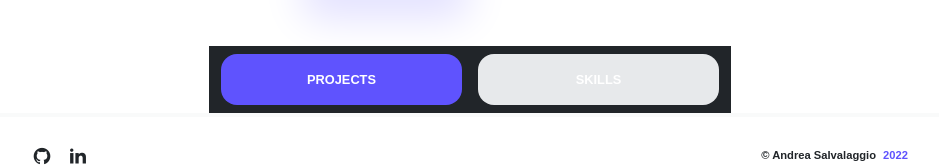
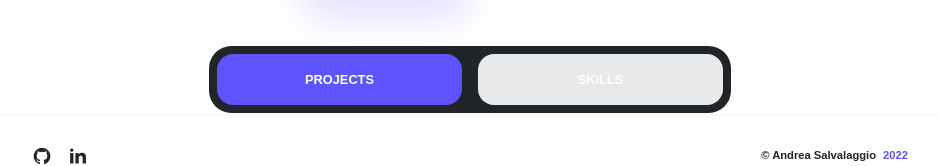
Before and after one commit to andrea-salvalaggio/my-portfolio, a Vue app: page / in a window 1280 px wide. Shown: the part 408-574 px from the top of the page, without its empty margins (170-1109 px from the left). Built offline with nearby package versions, Linux system fonts and the light colour scheme.

Commit message:
style: :art: Fix border radius of nav container

```diff
--- a/src/components/Main/MainComponent.vue
+++ b/src/components/Main/MainComponent.vue
@@ -1,7 +1,7 @@
 <template>
   <div class="container px-lg-5 mt-5">
     <div class="row justify-content-center mx-3 mx-md-0">
-      <div class="col-12 col-md-8 col-lg-6 d-flex py-2 bg-dark">
+      <div class="col-12 col-md-8 col-lg-6 nav-container d-flex px-2 py-2 bg-dark">
         <div class="col-6 btn-container pe-2">
           <button class="btn text-uppercase text-white border-0 px-4 py-3">projects</button>
         </div>
@@ -22,6 +22,10 @@ export default {
 <style lang="scss" scoped>
 @import "../../../styles/variables.scss";
 
+.nav-container{
+  border-radius: $navRadius;
+}
+
 .btn-container {
   button {
     width: 100%;
--- a/styles/variables.scss
+++ b/styles/variables.scss
@@ -35,3 +35,4 @@ $smallFontWeight: 600;
 // *** Button ***
 // Radius
 $btnRadius: 1rem;
+$navRadius: 1.4rem;
```
